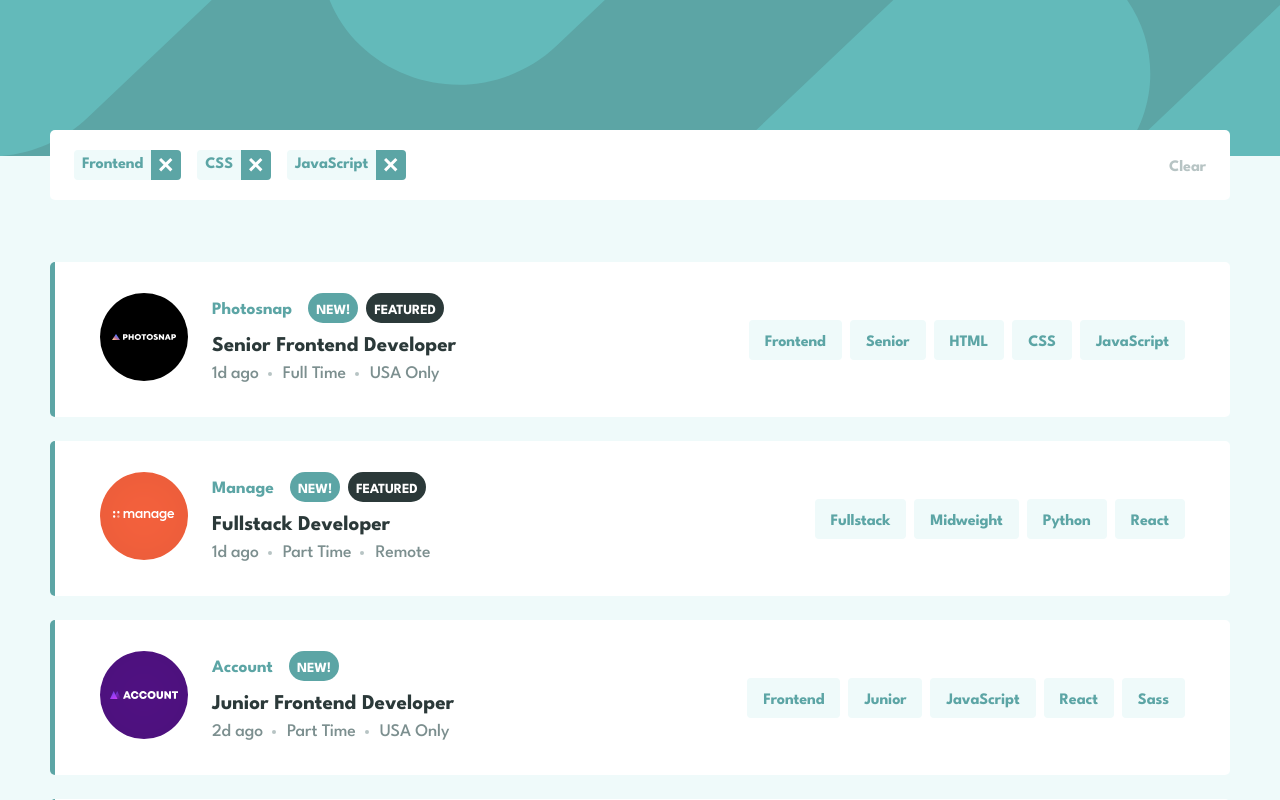
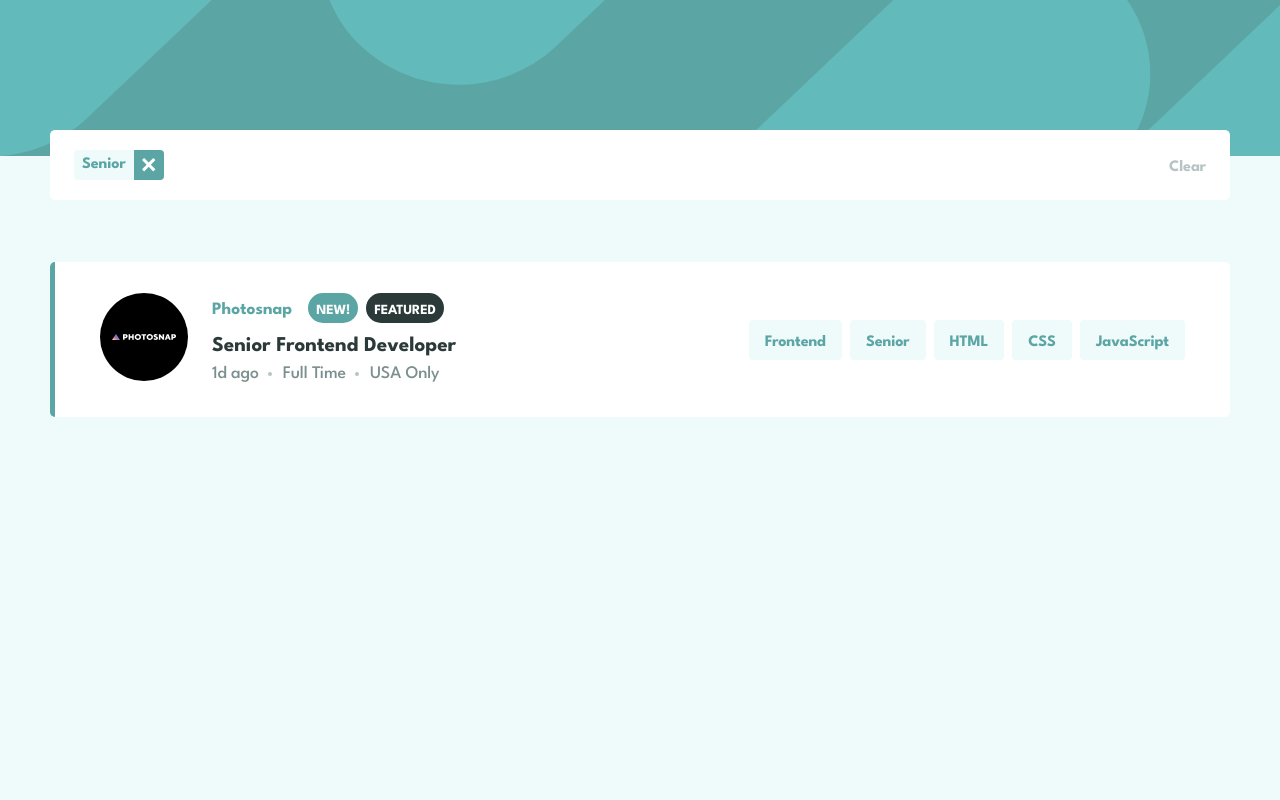
Before and after one commit to maahmoudhamada2/job-listings-with-filtering, a React (Vite) app: page / in a window 1280 px wide. Both pictures are taken after a click on the button "Senior". Shown: the top 800 px of the page. Built offline with nearby package versions, Linux system fonts and the light colour scheme.

Commit message:
feat(filtering): add job filtering logic & functionality

```diff
--- a/src/components/Job/FilterItem.tsx
+++ b/src/components/Job/FilterItem.tsx
@@ -3,21 +3,26 @@ import removeIcon from "@/assets/images/icon-remove.svg";
 interface FilterItemProps {
   isBar: boolean;
   tagName: string;
+  handleFn: (e: React.MouseEvent<HTMLButtonElement>) => void;
 }
 
-const FilterItem = ({ isBar, tagName }: FilterItemProps) => {
+const FilterItem = ({ isBar, tagName, handleFn }: FilterItemProps) => {
   return (
     <>
       {isBar ? (
         <li className="text-filter bg-green-50 rounded-sm flex gap-2 pl-2">
           {tagName}
-          <button className="p-2 bg-green-400 rounded-br-sm rounded-tr-sm">
+          <button
+            onClick={handleFn}
+            className="p-2 bg-green-400 rounded-br-sm rounded-tr-sm">
             <img src={removeIcon} alt="remove filter icon" />
           </button>
         </li>
       ) : (
         <li className="text-filter bg-green-50 rounded-sm">
-          <button className="px-4 py-2">{tagName}</button>
+          <button onClick={handleFn} className="px-4 py-2">
+            {tagName}
+          </button>
         </li>
       )}
     </>
--- a/src/components/Job/FiltersBar.tsx
+++ b/src/components/Job/FiltersBar.tsx
@@ -1,6 +1,19 @@
+import { Dispatch, SetStateAction } from "react";
 import FilterItem from "./FilterItem";
 
-const FiltersBar = ({ filtersList }: { filtersList: string[] }) => {
+interface FilterBarProps {
+  activeFilters: Set<string>;
+  setFiltersList: Dispatch<SetStateAction<Set<string>>>;
+}
+
+const FiltersBar = ({ activeFilters, setFiltersList }: FilterBarProps) => {
+  const handleClick = (tag: string) => {
+    setFiltersList((prev) => {
+      const nextState = new Set(prev);
+      nextState.delete(tag);
+      return nextState;
+    });
+  };
   return (
     <div className="relative h-[2rem] md:max-xl:col-span-2">
       <div
@@ -10,11 +23,19 @@ const FiltersBar = ({ filtersList }: { filtersList: string[] }) => {
         px-[clamp(0.5rem,5vw,1.5rem)] py-5 max-sm:px-2 max-sm:py-4
         ">
         <ul className="flex flex-wrap gap-[16px]">
-          {filtersList.map((filter) => (
-            <FilterItem isBar={true} tagName={filter} />
+          {[...activeFilters].map((filterTag) => (
+            <FilterItem
+              isBar={true}
+              tagName={filterTag}
+              handleFn={() => handleClick(filterTag)}
+            />
           ))}
         </ul>
-        <button className="text-filter text-gray-300">Clear</button>
+        <button
+          onClick={() => setFiltersList(new Set())}
+          className="text-filter text-gray-300">
+          Clear
+        </button>
       </div>
     </div>
   );
--- a/src/components/Job/JobCard.tsx
+++ b/src/components/Job/JobCard.tsx
@@ -2,8 +2,14 @@ import { Job, JobHeaderData } from "@/types/job";
 import JobCardHeader from "./JobCardHeader";
 import JobCardFilters from "./JobCardFilters";
 import getImgUrl from "@/utils/getImgUrl";
+import { Dispatch, SetStateAction } from "react";
 
-const JobCard = ({ job }: { job: Job }) => {
+interface JobCardProps {
+  job: Job;
+  setActiveFilters: Dispatch<SetStateAction<Set<string>>>;
+}
+
+const JobCard = ({ job, setActiveFilters }: JobCardProps) => {
   const headerData: JobHeaderData = {
     logoUrl: getImgUrl(job.logo),
     companyName: job.company,
@@ -24,7 +30,10 @@ const JobCard = ({ job }: { job: Job }) => {
     <article className="card-container gap-[clamp(1rem,5vw,1.5rem)]">
       <JobCardHeader headerData={headerData} />
       <hr className=" border-gray-300 xl:hidden" />
-      <JobCardFilters filterTags={filterTags} />
+      <JobCardFilters
+        filterTags={filterTags}
+        setActiveFilters={setActiveFilters}
+      />
     </article>
   );
 };
--- a/src/components/Job/JobCardFilters.tsx
+++ b/src/components/Job/JobCardFilters.tsx
@@ -1,11 +1,31 @@
 import FilterItem from "./FilterItem";
+import { Dispatch, SetStateAction } from "react";
 
-const JobCardFilters = ({ filterTags }: { filterTags: string[] }) => {
+interface JobCardFiltersProp {
+  filterTags: string[];
+  setActiveFilters: Dispatch<SetStateAction<Set<string>>>;
+}
+
+const JobCardFilters = ({
+  filterTags,
+  setActiveFilters,
+}: JobCardFiltersProp) => {
+  const handleClick = (tag: string) =>
+    setActiveFilters((prev) => {
+      const next = new Set(prev);
+      next.add(tag);
+      return next;
+    });
   return (
     <footer>
       <ul className="flex flex-wrap gap-2">
         {filterTags.map((tag) => (
-          <FilterItem key={tag} isBar={false} tagName={tag} />
+          <FilterItem
+            key={tag}
+            isBar={false}
+            tagName={tag}
+            handleFn={(e) => handleClick(tag)}
+          />
         ))}
       </ul>
     </footer>
--- a/src/components/Job/JobList.tsx
+++ b/src/components/Job/JobList.tsx
@@ -1,13 +1,28 @@
 import FiltersBar from "./FiltersBar";
 import JobCard from "./JobCard";
 import jobs from "@/data/jobs";
+import { useMemo, useState } from "react";
 
 const JobList = () => {
+  const [activeFilters, setActiveFilters] = useState<Set<string>>(new Set());
+
+  const filteredJobs = useMemo(() => {
+    return jobs.filter((job) => {
+      const tags = [job.role, job.level, ...job.languages, ...job.tools];
+      return [...activeFilters].every((tag) => tags.includes(tag));
+    });
+  }, [activeFilters]);
+
   return (
     <main className="px-[24px]  pb-[50px] xl:px-[50px] grid grid-cols-1 md:grid-cols-2 xl:grid-cols-1 gap-x-[16px] gap-y-[35px] md:gap-y-[60px] xl:gap-y-[24px] xl:gap-x-[16px]">
-      <FiltersBar filtersList={["Frontend", "CSS", "JavaScript"]} />
-      {jobs.map((job) => (
-        <JobCard job={job} />
+      {activeFilters.size > 0 && (
+        <FiltersBar
+          activeFilters={activeFilters}
+          setFiltersList={setActiveFilters}
+        />
+      )}
+      {filteredJobs.map((job) => (
+        <JobCard job={job} setActiveFilters={setActiveFilters} />
       ))}
     </main>
   );
```
